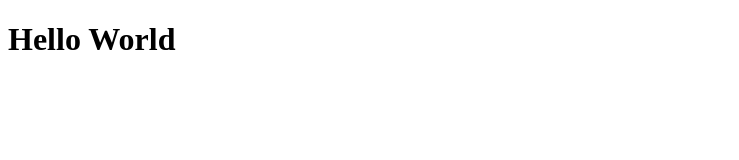
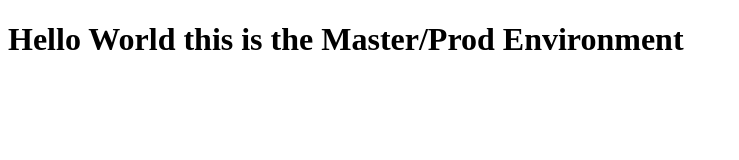
Before and after one commit to JavierLandaeta/nodewebsite, a website: page src/views/index.html in a window 1280 px wide. Shown: the whole page, without its empty margins (0-739 px from the left). Drawn offline with Linux system fonts and the light colour scheme.

Commit message:
added a message for production environment

```diff
--- a/src/views/index.html
+++ b/src/views/index.html
@@ -7,6 +7,6 @@
      <title>First Node Wbsite</title>
  </head>
  <body>
-     <h1>Hello World</h1>
+     <h1>Hello World this is the Master/Prod Environment</h1>
  </body>
  </html>
```
